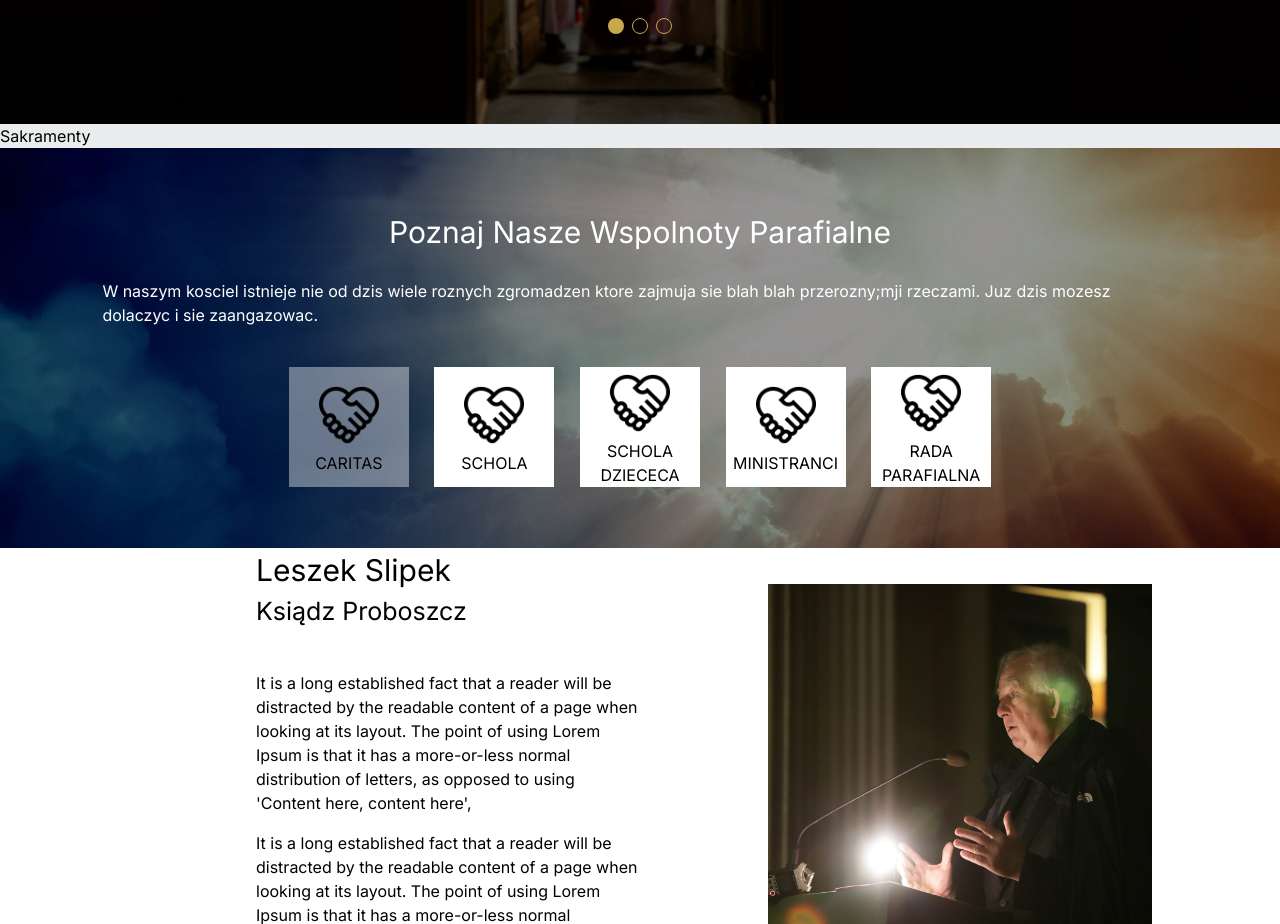
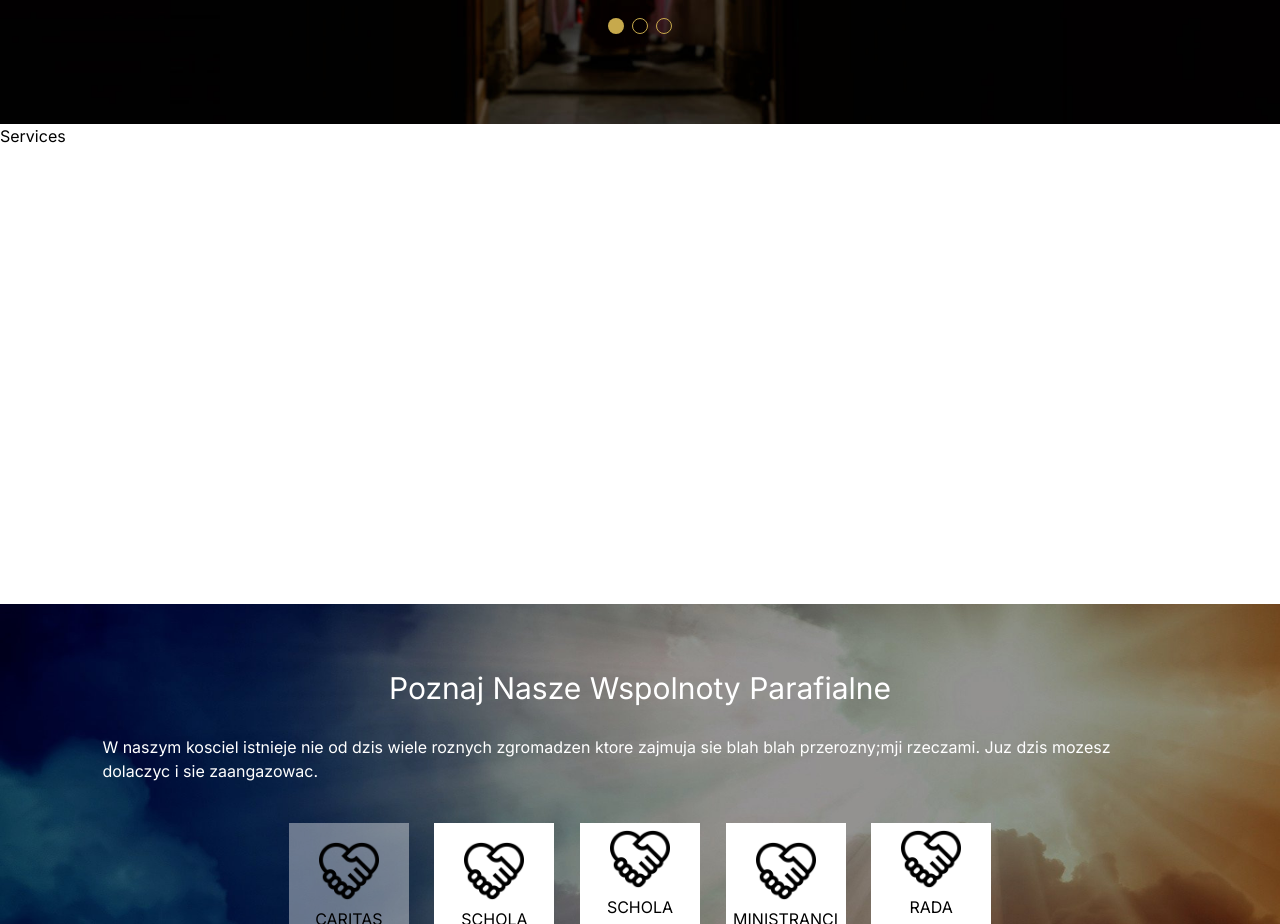
Before and after one commit to mcfilu/Parish, a Next.js app: page / in a window 1280 px wide. Shown: the part 1540-2464 px from the top of the page. Built offline with nearby package versions, Linux system fonts and the light colour scheme.

Commit message:
creation of part of the sacrametns page from the home page

```diff
--- a/app/components/home/sakramenty.jsx
+++ b/app/components/home/sakramenty.jsx
@@ -2,7 +2,18 @@ import React from 'react'
 
 const Sakramenty = () => {
   return (
-    <div>Sakramenty</div>
+    <div className='flex flex-col w-screen h-[60vh] bg-white'>
+        <h2>Services</h2>
+        <div className=''>
+            <div>
+
+            </div>
+            <div>
+
+            </div>
+        </div>
+
+    </div>
   )
 }
 
```
